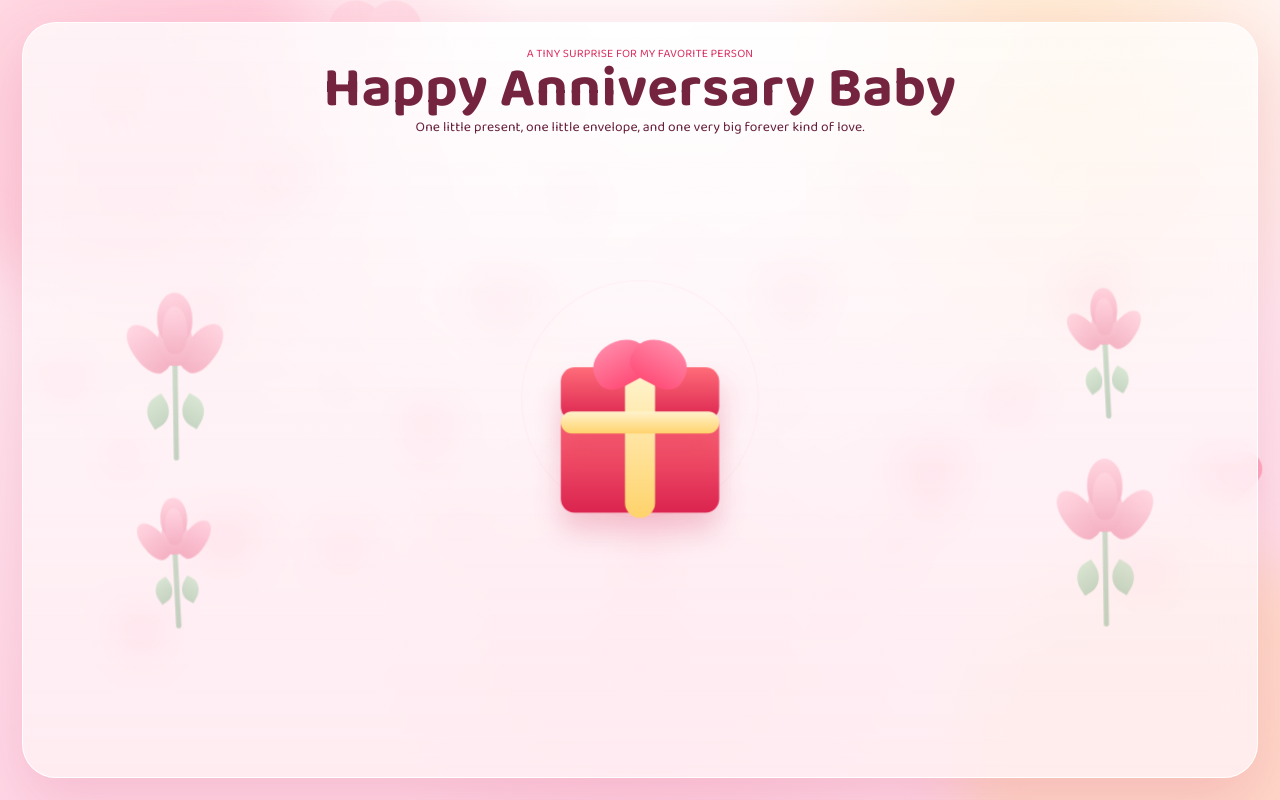
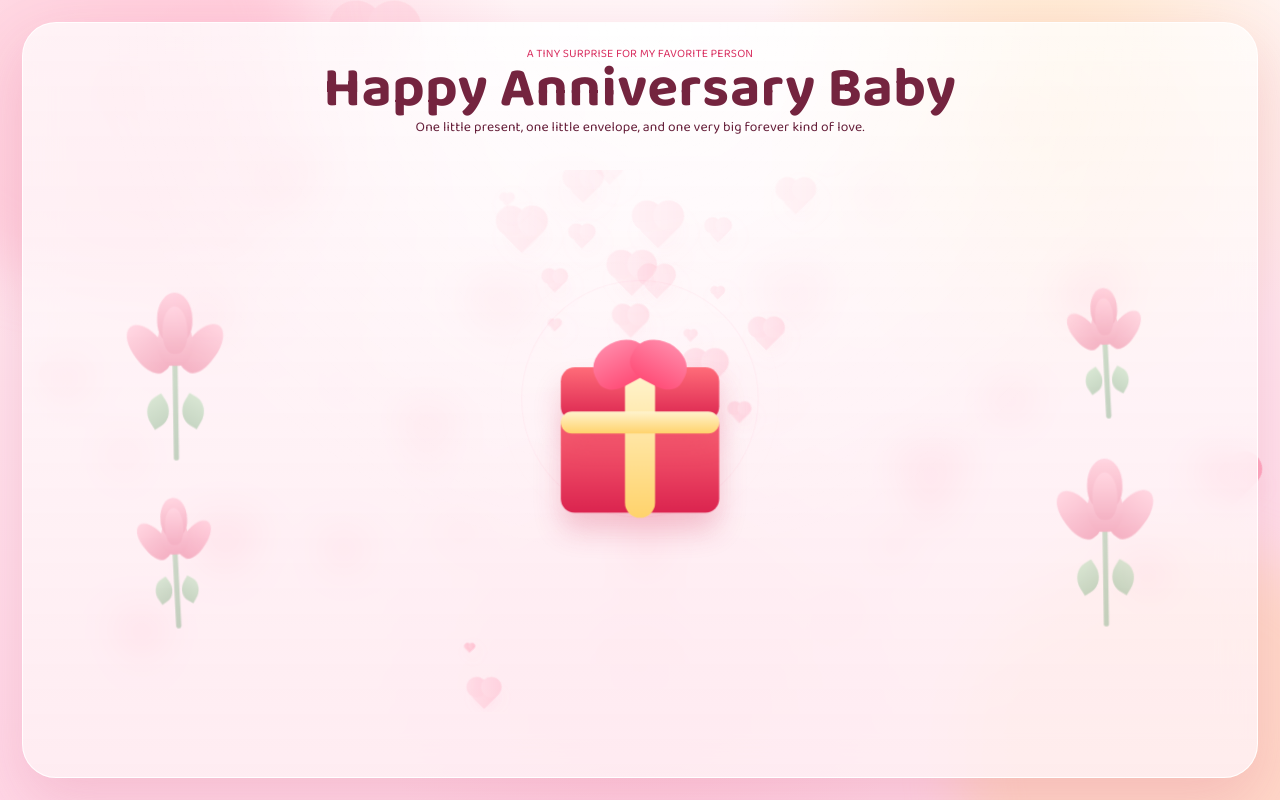
Before and after one commit to aashwinraj/Wishes, a React (Vite) app: page / in a window 1280 px wide. Built offline with nearby package versions, Linux system fonts and the light colour scheme.

Commit message:
Add center love bubbles

```diff
--- a/src/App.tsx
+++ b/src/App.tsx
@@ -14,6 +14,14 @@ const heartBubbles: FloatItem[] = Array.from({ length: 34 }, (_, index) => ({
   delay: `${(index % 8) * 0.45}s`,
   duration: `${6.4 + (index % 6) * 0.7}s`,
   size: `${14 + (index % 5) * 9}px`,
+}))
+
+const centerHeartBubbles: FloatItem[] = Array.from({ length: 28 }, (_, index) => ({
+  id: index,
+  left: `${8 + ((index * 11) % 82)}%`,
+  delay: `${(index % 7) * 0.38}s`,
+  duration: `${4.6 + (index % 5) * 0.52}s`,
+  size: `${10 + (index % 4) * 8}px`,
 }))
 
 function App() {
@@ -181,6 +189,22 @@ function App() {
             <div className="halo-ring halo-one" />
             <div className="halo-ring halo-two" />
 
+            <div className="center-bubble-layer" aria-hidden="true">
+              {centerHeartBubbles.map((heart) => (
+                <span
+                  key={heart.id}
+                  className="bubble-heart center-bubble-heart"
+                  style={{
+                    left: heart.left,
+                    width: heart.size,
+                    height: heart.size,
+                    animationDelay: heart.delay,
+                    animationDuration: heart.duration,
+                  }}
+                />
+              ))}
+            </div>
+
             <div className={`plush-row ${giftOpened ? 'active' : ''}`} aria-hidden="true">
               <div className="plush teddy-bear">
                 <span className="bear-ear bear-ear-left" />
--- a/src/styles.css
+++ b/src/styles.css
@@ -137,7 +137,8 @@ h1 {
 }
 
 .bubble-layer,
-.kiss-layer {
+.kiss-layer,
+.center-bubble-layer {
   position: absolute;
   inset: 0;
   pointer-events: none;
@@ -160,6 +161,28 @@ h1 {
 
 .bubble-heart:nth-child(4n) {
   opacity: 0.78;
+}
+
+.center-bubble-layer {
+  inset: 4% 6% 6%;
+  overflow: hidden;
+  z-index: 1;
+}
+
+.center-bubble-heart {
+  bottom: -14%;
+  opacity: 0.32;
+  background: linear-gradient(135deg, #ffb2c7, #ff7698);
+  filter: blur(0.2px);
+  animation-name: centerBubbleRise;
+}
+
+.center-bubble-heart:nth-child(2n) {
+  opacity: 0.4;
+}
+
+.center-bubble-heart:nth-child(3n) {
+  opacity: 0.48;
 }
 
 .bubble-heart::before,
@@ -1001,6 +1024,22 @@ h1 {
   }
 }
 
+@keyframes centerBubbleRise {
+  0% {
+    transform: translate3d(0, 0, 0) rotate(-45deg) scale(0.56);
+    opacity: 0;
+  }
+
+  18% {
+    opacity: 0.42;
+  }
+
+  100% {
+    transform: translate3d(18px, -88vh, 0) rotate(-45deg) scale(1);
+    opacity: 0;
+  }
+}
+
 @keyframes kissDrift {
   0% {
     transform: rotate(var(--kiss-rotation)) translate3d(0, 16px, 0) scale(0.8);
```
